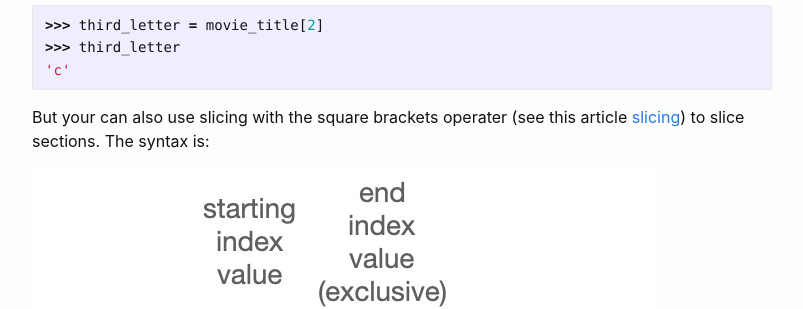
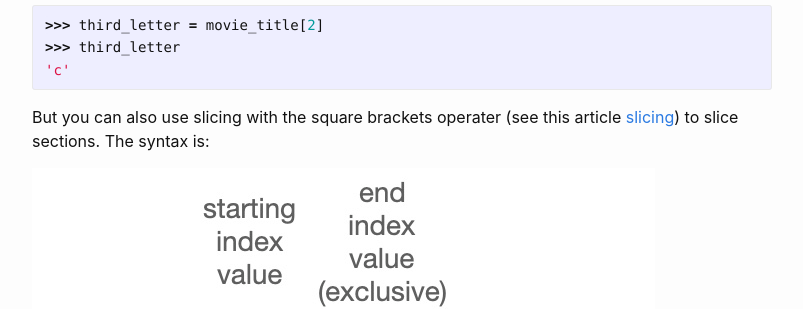
Before and after one commit to multum-non-multa/code, a Jekyll site: the page built from _posts/2021-08-31-variables-string-methods-functions.md, in a window 1280 px wide and 900 px high, scrolled down 6686 px. Shown: the part 153-462 px from the top of the window, without its empty margins (238-1041 px from the left). Built offline with Jekyll 4.4.1, drawn with Linux system fonts in a browser that asks for light colours; part of the change alters nothing that is shown; some of the changed text lies outside the part shown.

Commit message:
variables

````diff
--- a/_posts/2021-08-31-variables-string-methods-functions.md
+++ b/_posts/2021-08-31-variables-string-methods-functions.md
@@ -276,7 +276,7 @@ What does that mean?
 'c'
 ```
 
-But your can also use slicing with the square brackets operater (see this article [slicing](https://realpython.com/python-strings/#string-slicing)) to slice sections.  The syntax is:
+But you can also use slicing with the square brackets operater (see this article [slicing](https://realpython.com/python-strings/#string-slicing)) to slice sections.  The syntax is:
 
 ![test image size](/code/assets/images/variables-08-31/slicing-rails.jpg){:class="img-responsive"}
 
@@ -309,6 +309,10 @@ For example, if "the game stalled in the 8th" is the value, the method, `capital
 'The game stalled in the 8th'
 >>> "Rocky".lower()
 'rocky'
+# or with a variable
+>>> boxer = "Rocky"
+>>> boxer.lower()
+'rocky'
 ```
 
 Many other methods exist and we'll see them a great deal later.
````
Also changed, not shown: 1 other file.
